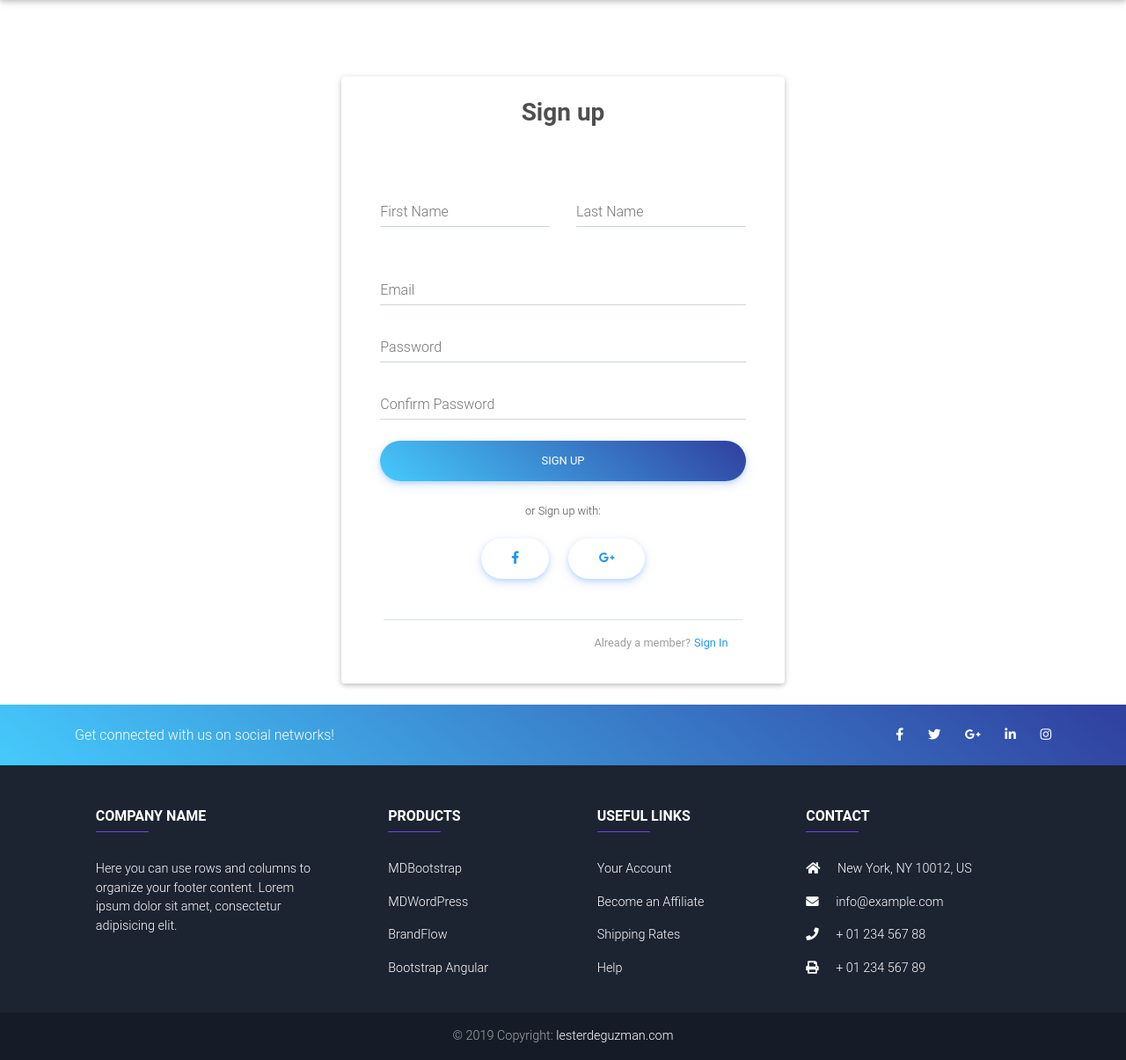
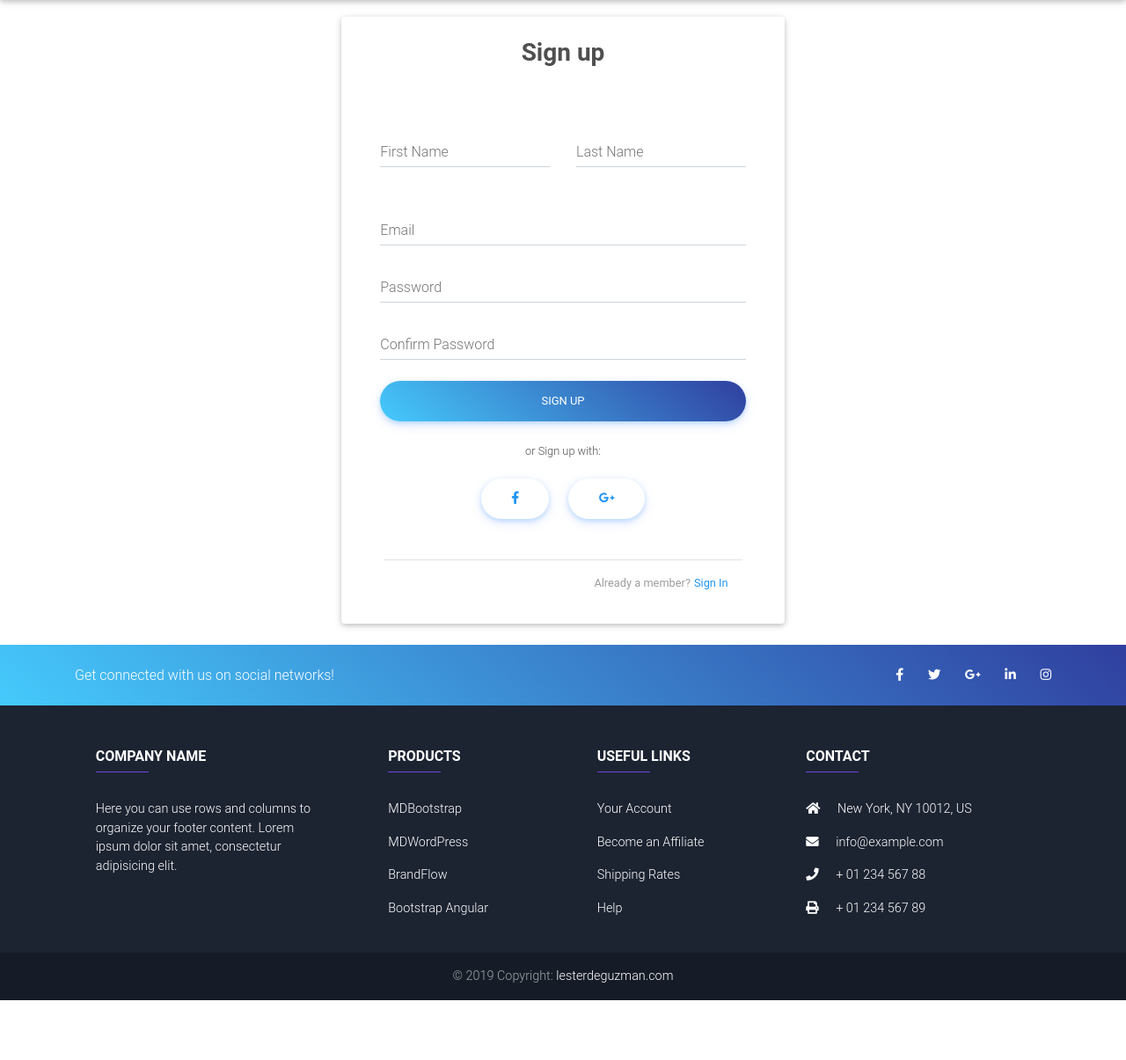
Before and after one commit to Lester016/Reverie, a Flask app: page /register in a window 1280 px wide. Shown: the part 71-1276 px from the top of the page at 88% size. After the commit the page ends 1208 px from the top, so only its background shows below. Run offline with Flask 3, Linux system fonts and the light colour scheme; some libraries are stand-ins or nearby versions; some web fonts are replaced.

Commit message:
Fix some Layout margin

```diff
--- a/app/templates/login.html
+++ b/app/templates/login.html
@@ -1,10 +1,10 @@
 {% extends "layout.html" %}
 {% block content%}
-<main class="justify-content-center align-items-center row" style="margin: 0;">
+<div class="justify-content-center align-items-center row" style="margin: 0;">
 
     <div class="col-lg-5 col-md-6 mb-4">
 
-        <section class="form-elegant ">
+        <section class="form-elegant" style="margin-top: 20px;">
 
             <!--Form without header-->
             <form class="card" method="POST">
@@ -83,6 +83,6 @@
     </div>
 
 
-</main>
+</div>
 
 {% endblock %}
--- a/app/templates/profile-update.html
+++ b/app/templates/profile-update.html
@@ -1,7 +1,6 @@
 {% extends "layout.html" %}
 {% block content%}
-<main>
-    <div class="container">
+<div class="container" style="margin-top: 100px; margin-bottom: 50px;">
     <!-- Enctype is necessary to enable the form for fileinput -->
     <form class="row" method="POST" enctype="multipart/form-data">
         {{ form.hidden_tag() }}
@@ -48,5 +47,4 @@
         </div>
     </form>
 </div>
-</main>
 {% endblock %}
--- a/app/templates/register.html
+++ b/app/templates/register.html
@@ -1,10 +1,10 @@
 {% extends "layout.html" %}
 {% block content%}
-<main class="justify-content-center align-items-center row" style="margin: 0;">
+<div class="justify-content-center align-items-center row" style="margin: 0;">
 
     <div class="col-lg-5 col-md-6 mb-4">
 
-        <section class="form-elegant ">
+        <section class="form-elegant" style="margin-top: 20px;">
 
             <!--Form without header-->
             <form class="card" method="POST">
@@ -102,6 +102,6 @@
     </div>
 
 
-</main>
+</div>
 
 {% endblock %}
--- a/app/templates/reset-request.html
+++ b/app/templates/reset-request.html
@@ -1,10 +1,10 @@
 {% extends "layout.html" %}
 {% block content%}
-<main class="justify-content-center align-items-center row" style="margin: 0;">
+<div class="justify-content-center align-items-center row" style="margin: 0;">
 
     <div class="col-lg-5 col-md-6 mb-4">
 
-        <section class="form-elegant ">
+        <section class="form-elegant" style="margin-top: 20px;">
 
             <!--Form without header-->
             <form class="card" method="POST">
@@ -42,6 +42,6 @@
     </div>
 
 
-</main>
+</div>
 
 {% endblock %}
--- a/app/templates/reset-token.html
+++ b/app/templates/reset-token.html
@@ -1,10 +1,10 @@
 {% extends "layout.html" %}
 {% block content%}
-<main class="justify-content-center align-items-center row" style="margin: 0;">
+<div class="justify-content-center align-items-center row" style="margin: 0;">
 
     <div class="col-lg-5 col-md-6 mb-4">
 
-        <section class="form-elegant ">
+        <section class="form-elegant" style="margin-top: 20px;">
 
             <!--Form without header-->
             <form class="card" method="POST">
@@ -49,6 +49,6 @@
     </div>
 
 
-</main>
+</div>
 
 {% endblock %}
--- a/app/templates/user-index.html
+++ b/app/templates/user-index.html
@@ -1,6 +1,5 @@
 {% extends "layout.html" %}
 {% block content%}
-<h1>Logged In!</h1>
 <div class="container">
 
     <!-- Section: Blog v.3 -->
```
Also changed, not shown: app/templates/profile.html (+6 -6 lines), app/templates/user-profile.html (+5 -6 lines). Lines whose indentation alone changed are shown as unchanged.
